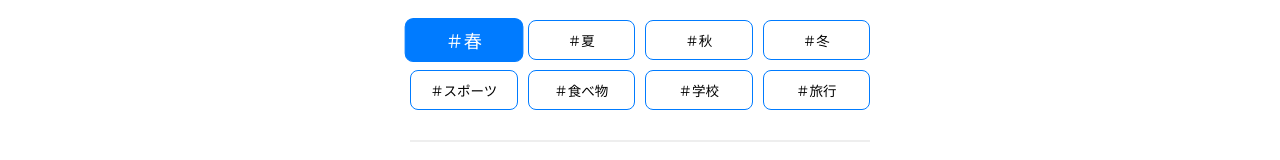
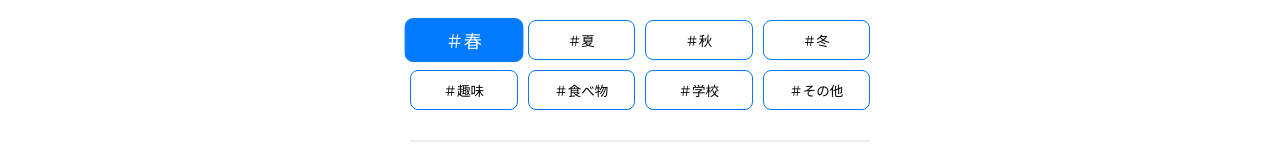
Before and after one commit to Shilomalu/senryu-app-public, a Vue app in the folder frontend/: page /post in a window 1280 px wide. Shown: the part 506-666 px from the top of the page. Built offline with nearby package versions, Linux system fonts and the light colour scheme.

Commit message:
ジャンル変更

```diff
--- a/frontend/src/views/CreatePostView.vue
+++ b/frontend/src/views/CreatePostView.vue
@@ -20,10 +20,10 @@ const genres = [
   { id : 2, name : '＃夏'},
   { id : 3, name : '＃秋'},
   { id : 4, name : '＃冬'},
-  { id : 5, name : '＃スポーツ'},
+  { id : 5, name : '＃趣味'},
   { id : 6, name : '＃食べ物'},
   { id : 7, name : '＃学校'},
-  { id : 8, name : '＃旅行'},
+  { id : 8, name : '＃その他'},
 ];
 
 //しんじにバックエンド用のapiを作成依頼(未完了)
```
